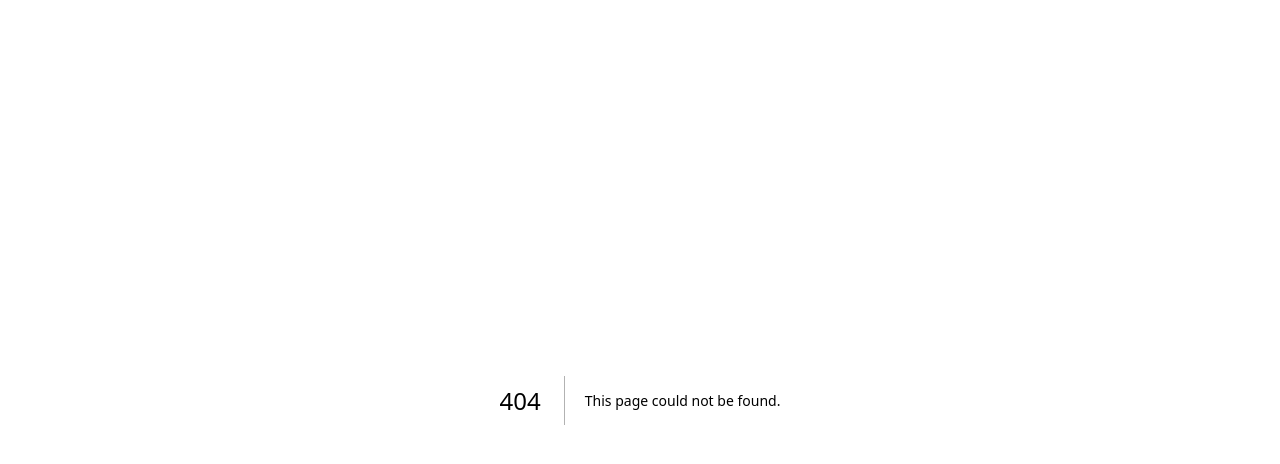
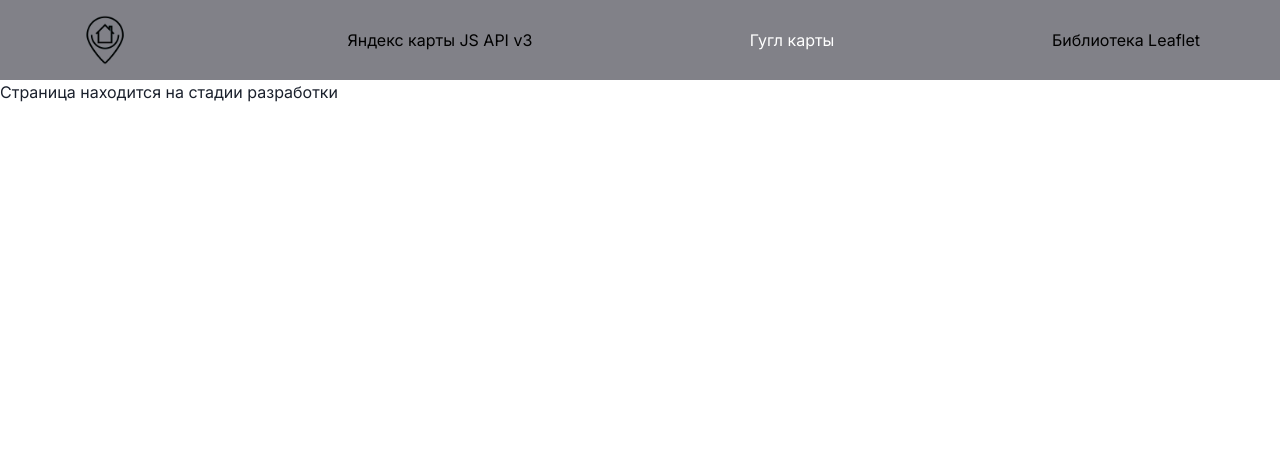
Before and after one commit to VladlenFolk/Next.js-Maps-Examples, a Next.js app: page /GoogleMap in a window 1280 px wide. Before the commit this address had no page. Shown: the top 464 px of the page. Built offline with nearby package versions, Linux system fonts and the light colour scheme.

Commit message:
feat: ended with header on this step

```diff
--- /dev/null
+++ b/app/GoogleMap/page.tsx
@@ -0,0 +1,3 @@
+export default function GoogleMap() {
+  return <div>Страница находится на стадии разработки</div>;
+}
--- /dev/null
+++ b/app/LeafletLibrary/page.tsx
@@ -0,0 +1,3 @@
+export default function LeafletLibrary() {
+  return <div>Страница находится на стадии разработки</div>;
+}
--- a/app/layout.tsx
+++ b/app/layout.tsx
@@ -3,6 +3,7 @@ import { Inter } from "next/font/google";
 import "./globals.scss";
 import { Providers } from "./Providers/providers";
 import { YMapLoader } from "@/components/Map/YMapLoader";
+import Header from "@/components/Header/Header";
 
 const inter = Inter({ subsets: ["latin"] });
 
@@ -19,6 +20,7 @@ export default function RootLayout({
   return (
     <html lang="en">
       <body className={inter.className}>
+        <Header />
         <Providers>{children}</Providers>
         <YMapLoader />
       </body>
--- a/app/page.tsx
+++ b/app/page.tsx
@@ -6,7 +6,6 @@ import Header from "@/components/Header/Header";
 export default function Home() {
   return (
     <>
-      <Header />
       <main className={styles.main}>
         <YMapContainer />
       </main>
--- a/components/Header/Header.module.scss
+++ b/components/Header/Header.module.scss
@@ -7,4 +7,10 @@
     justify-content: space-between;
     padding: 0 80px;
     box-sizing: border-box;
+    &__link{
+        color: black;
+        &_active{
+            color: white;
+        }
+    }
 }
--- a/components/Header/Header.tsx
+++ b/components/Header/Header.tsx
@@ -1,19 +1,46 @@
+"use client";
 import style from "@/components/Header/Header.module.scss";
 import Link from "next/link";
 import Image from "next/image";
 import { usePathname } from "next/navigation";
 
 export default function Header() {
-    const pathname = usePathname();
+  const pathname = usePathname();
 
   return (
     <header className={style.header}>
       <Link href={"/"} className={`${style.header__link} `}>
-        <Image src={pathname === '/' ? '/home.png' : '/home-active.png'} width={50} height={50} alt={"На главную"} />
+        <Image
+          src={pathname === "/" ? "/home-active.png" : "/home.png"}
+          width={50}
+          height={50}
+          alt={"На главную"}
+        />
       </Link>
-      <Link href={'/YandexMap'}>{"Яндекс карты JS API v3"}</Link>
-      <Link href={'/google'}>{"Гугл карты"}</Link>
-      <Link href={'/leaflet'}>{"Библиотека Leaflet"}</Link>
+      <Link
+        href={"/YandexMap"}
+        className={`${style.header__link} ${
+          pathname === "/YandexMap" ? style.header__link_active : ""
+        } `}
+      >
+        {"Яндекс карты JS API v3"}
+      </Link>
+      <Link
+        href={"/GoogleMap"}
+        className={`${style.header__link} ${
+          pathname === "/GoogleMap" ? style.header__link_active : ""
+        } `}
+      >
+        {"Гугл карты"}
+      </Link>
+      <Link
+        href={"/LeafletLibrary"}
+        className={`${style.header__link} ${
+          pathname === "/LeafletLibrary" ? style.header__link_active : ""
+        } `}
+      >
+        {"Библиотека Leaflet"}
+      </Link>
     </header>
   );
 }
```
Also changed, not shown: public/home.png.
